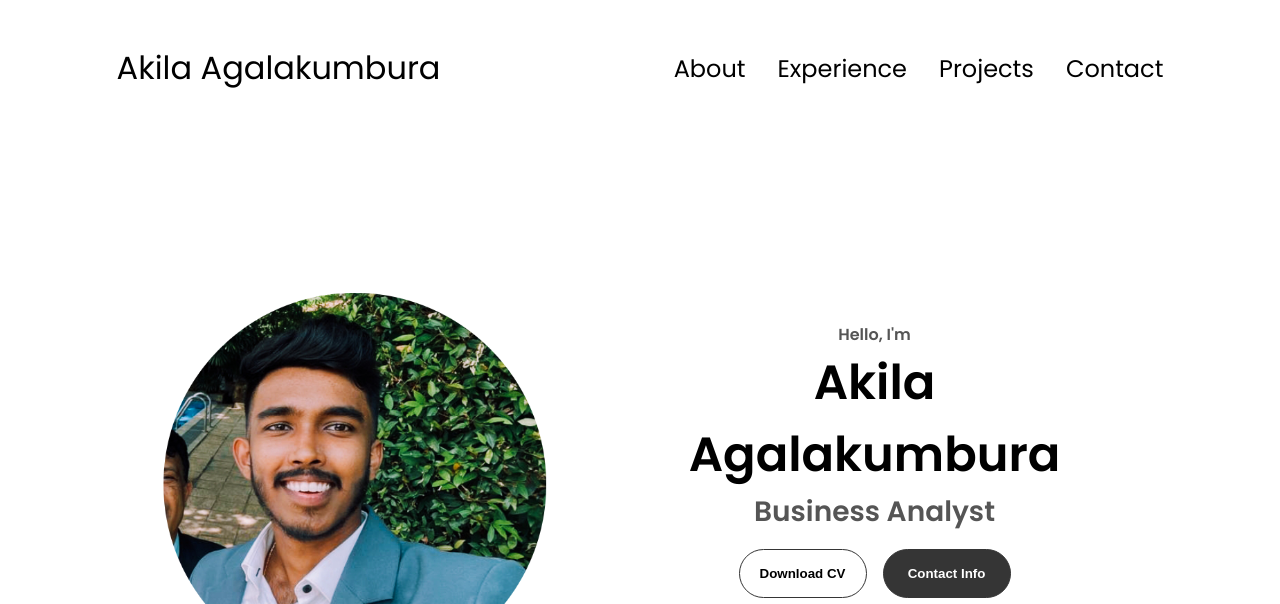
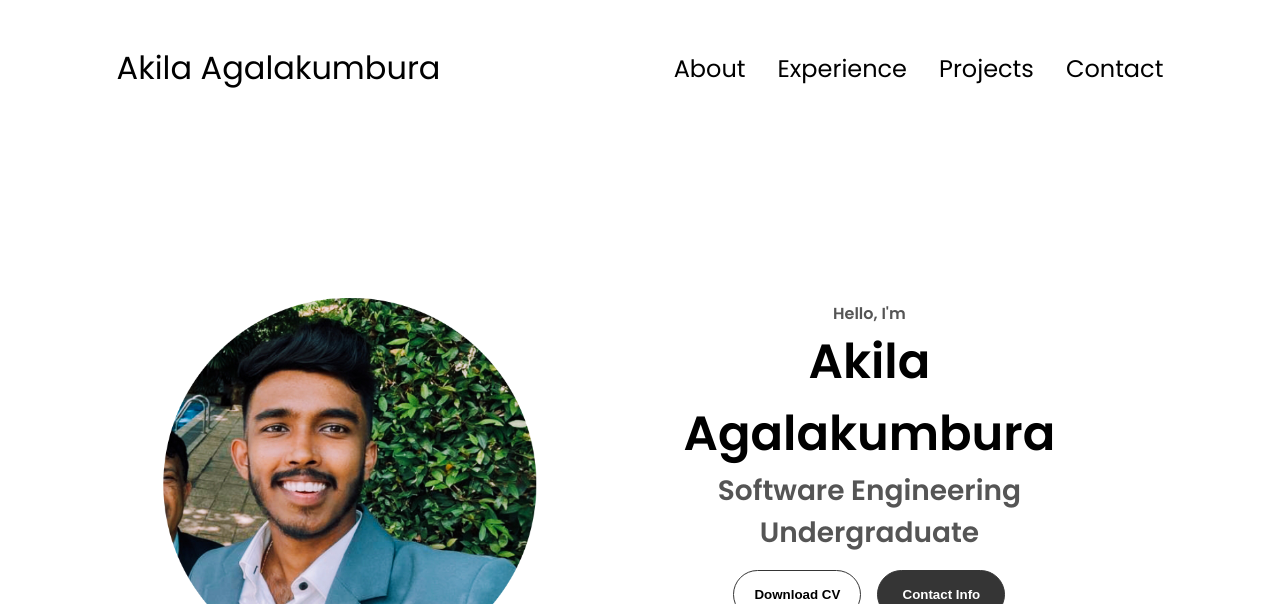
Before and after one commit to AkilaAgalakumbura/html-css-js-portfolio, a plain HTML site: page index.html in a window 1280 px wide. Shown: the top 604 px of the page. Drawn offline with Linux system fonts and the light colour scheme.

Commit message:
Update index.html
position update

```diff
--- a/index.html
+++ b/index.html
@@ -43,7 +43,7 @@
         <div class="section_text">
             <p class="section_text_p1">Hello, I'm</p>
             <h1 class="title">Akila Agalakumbura</h1>
-            <p class="section_text_p2">Business Analyst</p>
+            <p class="section_text_p2">Software Engineering Undergraduate</p>
             <div class="btn-container">
                 <button
                     class="btn btn-color-2"
```
